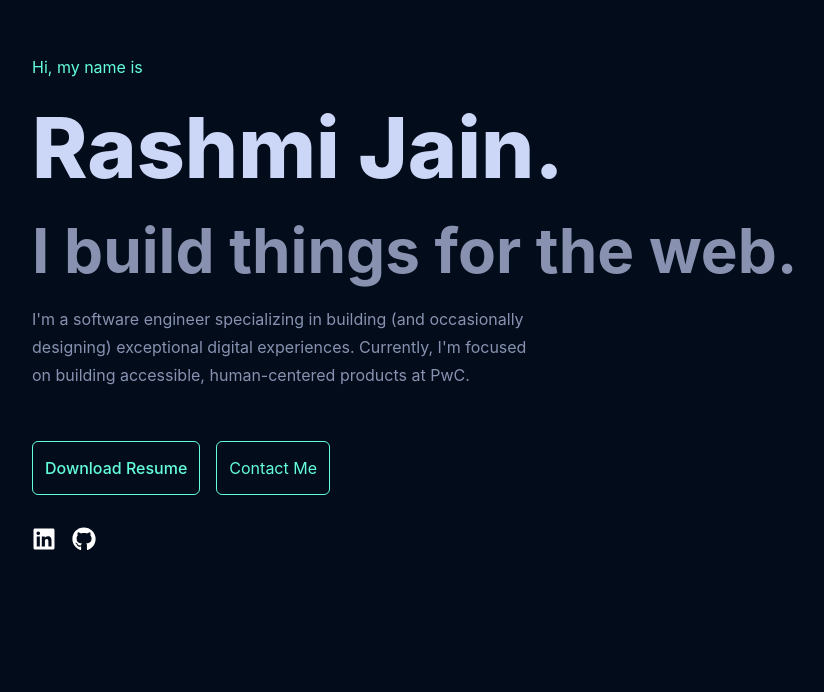
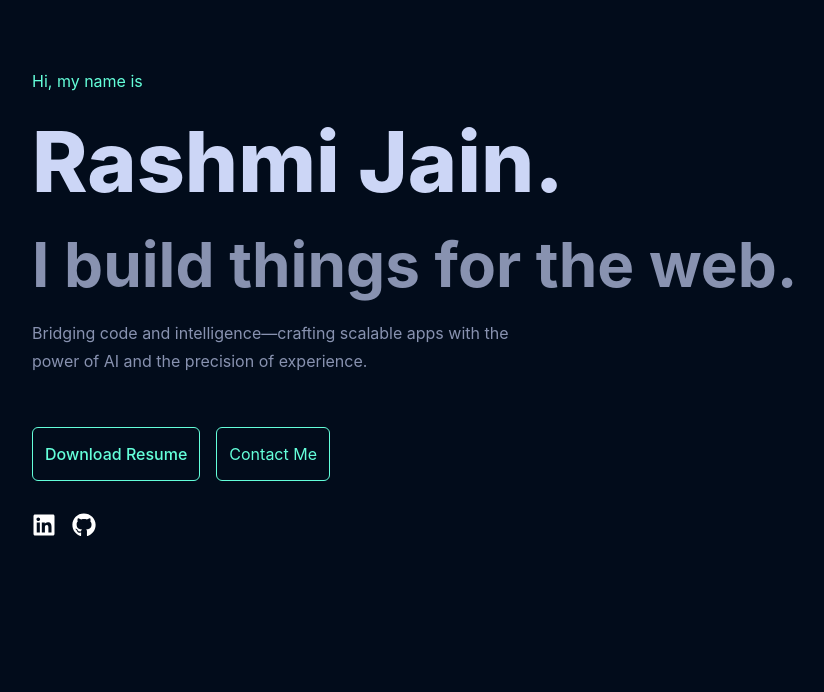
Before and after one commit to Rashmijain18/portfolio, a React (Vite) app: page / in a window 1280 px wide. Shown: the part 108-800 px from the top of the page, without its empty margins (128-952 px from the left). Built offline with nearby package versions, Linux system fonts and the light colour scheme.

Commit message:
Updated intro quote

```diff
--- a/src/components/Introduction.tsx
+++ b/src/components/Introduction.tsx
@@ -15,9 +15,8 @@ export const Introduction = () => {
         <h1 className="!text-lightest-slate">Rashmi Jain.</h1>
         <h2>I build things for the web.</h2>
         <p className="flex w-[40vw]">
-          I'm a software engineer specializing in building (and occasionally
-          designing) exceptional digital experiences. Currently, I'm focused on
-          building accessible, human-centered products at PwC.
+          Bridging code and intelligence—crafting scalable apps with the power
+          of AI and the precision of experience.
         </p>
       </div>
       <div className="flex text-green gap-4">
```
